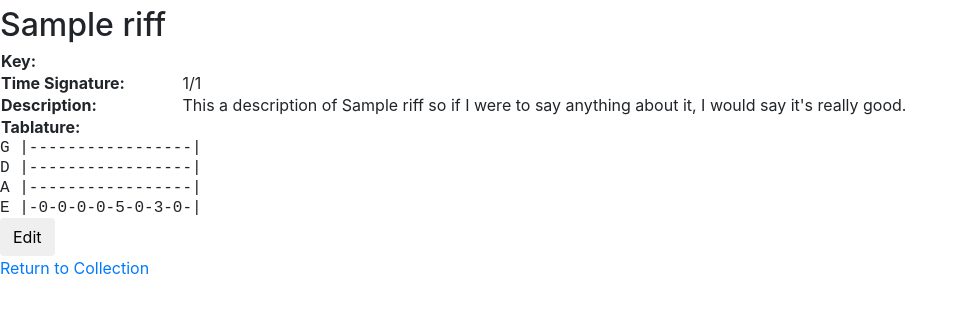
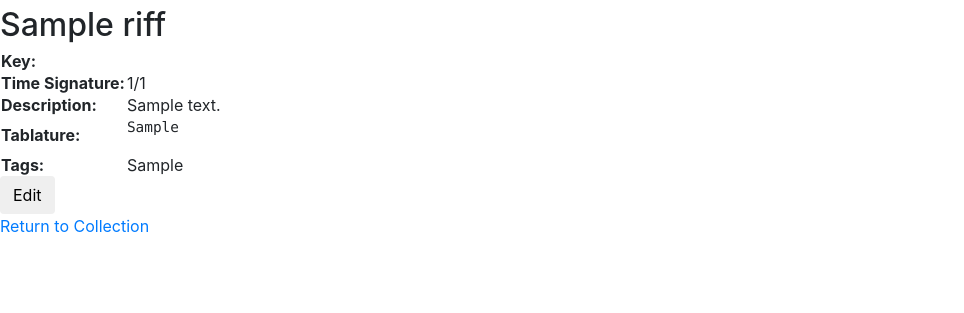
Before and after one commit to pefbass/riffage, a Django app: page /collection/riff/1/ in a window 1280 px wide. Shown: the part 97-410 px from the top of the page, without its empty margins (0-964 px from the left). Run offline with Django 3.2, Linux system fonts and the light colour scheme; tables that the repository leaves empty hold one stand-in row (values such as "Sample post"); some libraries are stand-ins or nearby versions.

Commit message:
Added more form fields, fixed form display a little, and pulled the new fields for the riff_details page.

```diff
--- a/riffage/collection/forms.py
+++ b/riffage/collection/forms.py
@@ -4,4 +4,4 @@
 class RiffForm(ModelForm):
 	class Meta:
 		model = Riff
-		fields = ['name', 'riff_key', 'timesig_num', 'timesig_denom', ]
+		fields = ['name', 'riff_key', 'timesig_num', 'timesig_denom', 'desc', 'tab', 'tags',]
--- a/riffage/collection/models.py
+++ b/riffage/collection/models.py
@@ -1,7 +1,7 @@
 from django.db import models
 
 class Riff(models.Model):
-	name = models.CharField(max_length=100)
+	name = models.CharField(max_length=20)
 
 	KEY_CHOICES = [
 		('', 'Select'),
@@ -49,3 +49,9 @@
 	]
 
 	timesig_denom = models.IntegerField(choices=TIMESIG_DENOM_CHOICES, default=4)
+
+	desc = models.TextField(max_length=200, default='')
+
+	tab = models.TextField(max_length=1000, default='G |----|\nD |----|\nA |----|\nE |----|\n')
+
+	tags = models.CharField(max_length=50, default='')
--- a/riffage/collection/templates/collection/index.html
+++ b/riffage/collection/templates/collection/index.html
@@ -33,7 +33,7 @@
 				<td>Yesterday</td>
 				<td>{{ riff.riff_key }}</td>
 				<td>{{ riff.timesig_num }}/{{ riff.timesig_denom }}</td>
-				<td>Sweaty, slimy</td>
+				<td>{{ riff.tags }}</td>
 				<td>No!</td>
 				<td>No!</td>
 			</tr>
--- a/riffage/collection/templates/collection/riff_detail.html
+++ b/riffage/collection/templates/collection/riff_detail.html
@@ -18,20 +18,21 @@
 		</tr>
 		<tr>
 			<th>Description:</th>
-			<td>This a description of {{ riff.name }} so if I were to say anything about it, I would say it's really good.</td>
+			<td>{{ riff.desc }}</td>
 		</tr>
 		<tr>
 			<th>Tablature:</th>
-			<td></td>
+			<td>
+				<div class="tablature">
+					<pre>{{ riff.tab }}</pre>
+				</div>
+			</td>
+		</tr>
+		<tr>
+			<th>Tags:</th>
+			<td>{{ riff.tags }}</td>
 		</tr>
 	</table>
-
-	<div class="tablature">
-		G |-----------------|<br>
-		D |-----------------|<br>
-		A |-----------------|<br>
-		E |-0-0-0-0-5-0-3-0-|<br>
-	</div>
 
 
 	<a href="{% url 'riff_edit' pk=riff.pk %}">
```
Also changed, not shown: riffage/collection/templates/collection/new_riff.html (+5 -5 lines), riffage/collection/migrations/0006_auto_20171101_1712.py (added).
